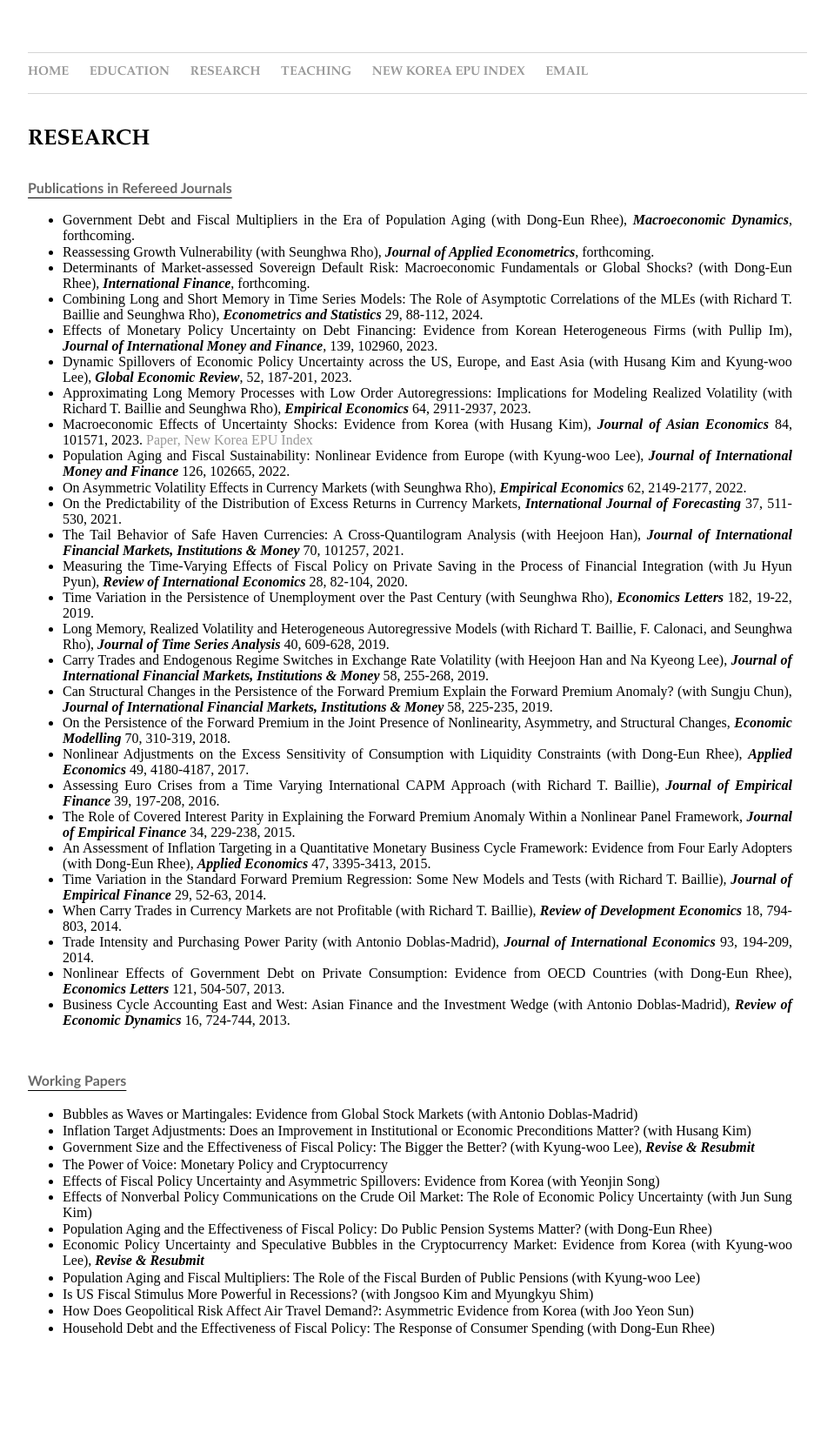
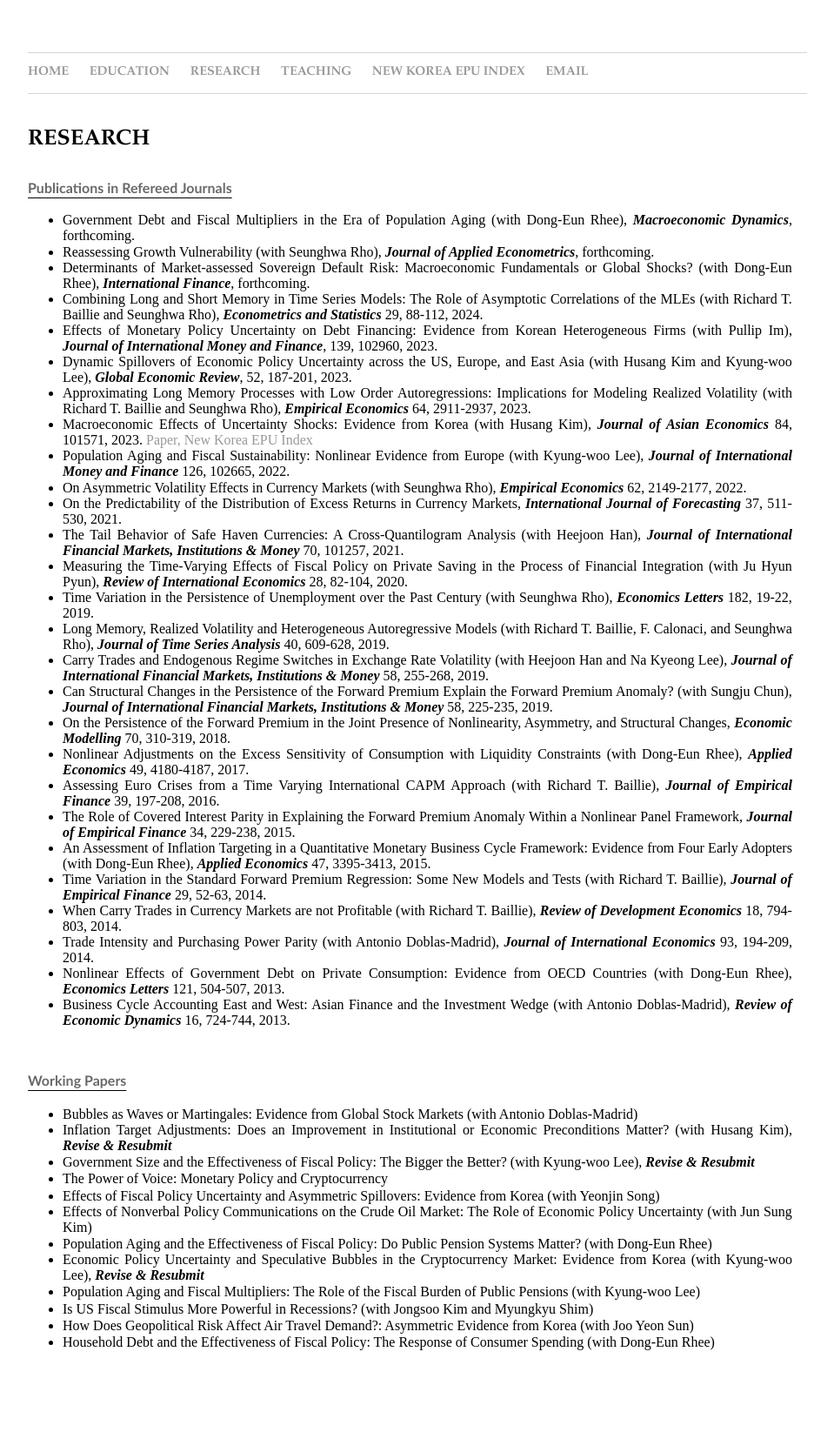
Before and after one commit to dooyeoncho/dooyeoncho.github.io, a Jekyll site: the page built from pages/research.html, in a window 1280 px wide. Shown: the whole page at 87% size, without its empty margins (160-1119 px from the left). Built offline with Jekyll 4.4.1, drawn with Linux system fonts in a browser that asks for light colours.

Commit message:
Update research.html

```diff
--- a/pages/research.html
+++ b/pages/research.html
@@ -58,7 +58,7 @@
 <div><b><p style="text-decoration: underline; text-underline-position:under;"><font color="dimgray" face="Gill Sans", sans-serif;>Working Papers</font></p></b>
 	<ul>
 		<span><li>Bubbles as Waves or Martingales: Evidence from Global Stock Markets (with Antonio Doblas-Madrid)</li></span>
-		<span><li>Inflation Target Adjustments: Does an Improvement in Institutional or Economic Preconditions Matter? (with Husang Kim)</li></span>
+		<span><li>Inflation Target Adjustments: Does an Improvement in Institutional or Economic Preconditions Matter? (with Husang Kim), <em property="italic"><b>Revise & Resubmit</b></em></li></span>
 		<span><li>Government Size and the Effectiveness of Fiscal Policy: The Bigger the Better? (with Kyung-woo Lee), <em property="italic"><b>Revise & Resubmit</b></em></li></span>
 		<span><li>The Power of Voice: Monetary Policy and Cryptocurrency</li></span>
 		<span><li>Effects of Fiscal Policy Uncertainty and Asymmetric Spillovers: Evidence from Korea (with Yeonjin Song)</li></span>
```
